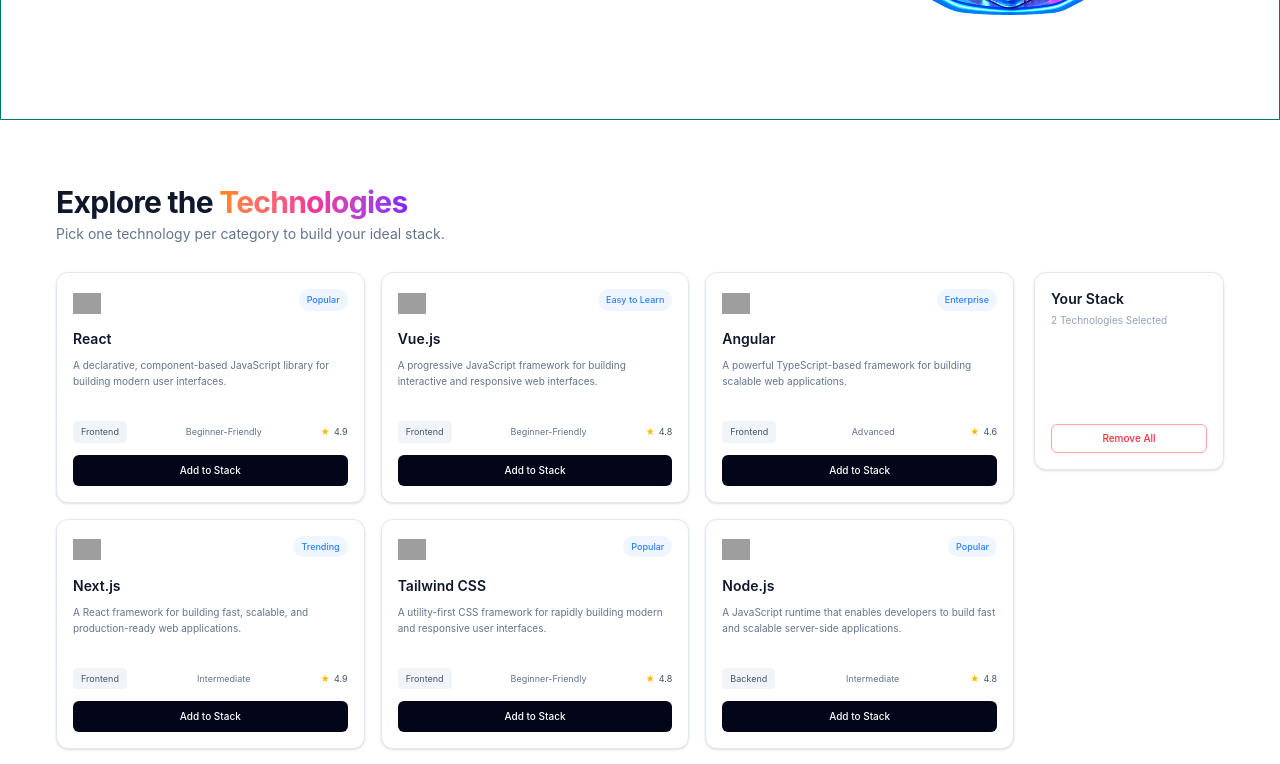
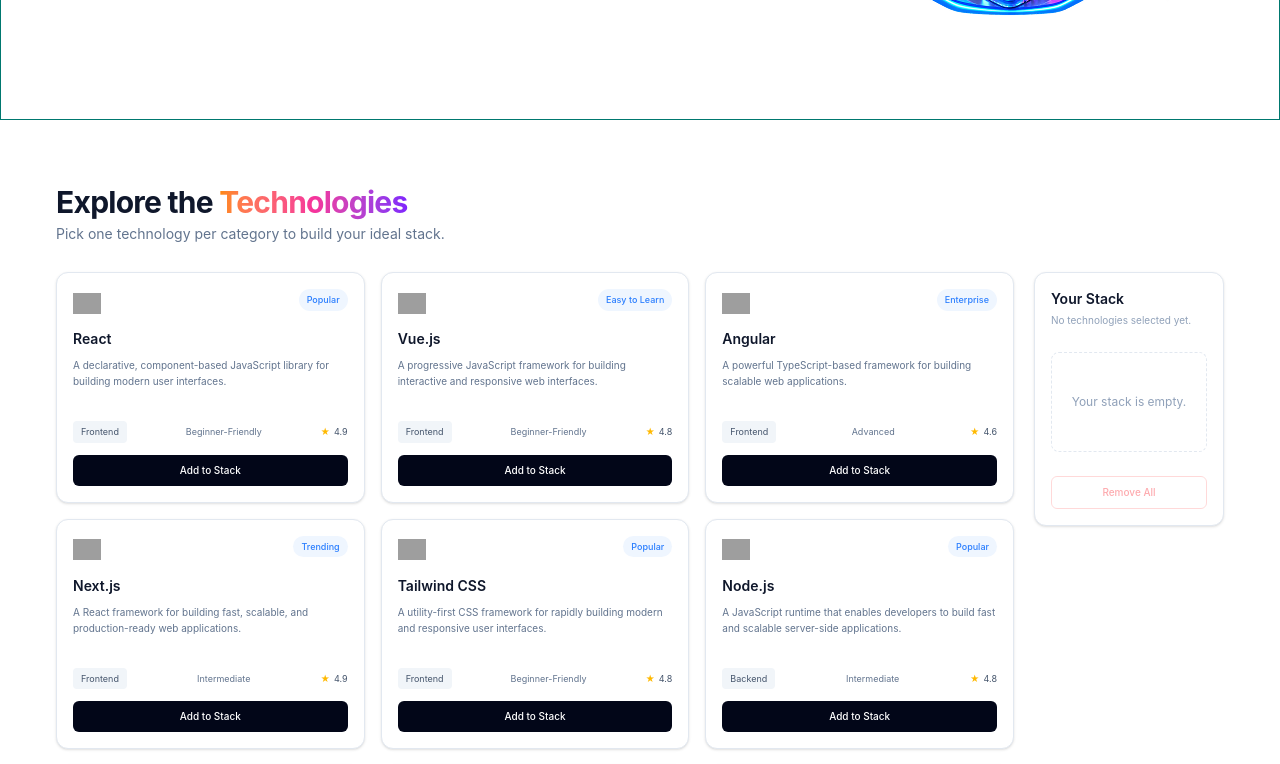
Before and after one commit to Irtisam99/Dev-Stack, a React (Vite) app: page / in a window 1280 px wide. Shown: the part 520-1284 px from the top of the page. Built offline with nearby package versions, Linux system fonts and the light colour scheme; grey boxes are pictures that could not be loaded.

Commit message:
Added Functionality

```diff
--- a/src/App.tsx
+++ b/src/App.tsx
@@ -15,12 +15,56 @@
   const[technologyPromise]=useState(()=>technologiesFetch())
   console.log(technologyPromise)
 
+  // SelectedOnes
+
+  const [selectedTechnologies, setSeletectedTechnologies]=useState<ITechnology[]>([])
+
+
+  // ADD TO STACK
+  const addToStack = (technology: ITechnology) => {
+  setSeletectedTechnologies((previousTechnologies) => {
+    const alreadyExists = previousTechnologies.some(
+      (selectedTechnology) =>
+        selectedTechnology.id === technology.id
+    );
+
+    if (alreadyExists) {
+      return previousTechnologies;
+    }
+
+    return [...previousTechnologies, technology];
+  });
+};
+
+  // Remove from stack
+
+    const removeFromStack = (technologyId: string) => {
+    setSeletectedTechnologies((previousTechnologies) =>
+      previousTechnologies.filter(
+        (technology) => technology.id !== technologyId
+      )
+    );
+  };
+
+  // Remove All
+    const removeAllFromStack = () => {
+    setSeletectedTechnologies([]);
+  };
+
+
   return (
     <>
         <Nav></Nav>
         <Hero></Hero>
         <Suspense fallback={<h2>Loading....</h2>}>
-             <Technologies technologyPromise={technologyPromise}></Technologies>
+             <Technologies
+              technologyPromise={technologyPromise}
+              selectedTechnologies={selectedTechnologies}
+              addToStack={addToStack}
+              removeFromStack={removeFromStack}
+              removeAllFromStack={removeAllFromStack}
+
+             />
         </Suspense>
 
     </>
--- a/src/Technologies.tsx
+++ b/src/Technologies.tsx
@@ -4,14 +4,18 @@
 
 interface ITechnologiesProps {
   technologyPromise: Promise<ITechnology[]>;
+  selectedTechnologies: ITechnology[];
+  addToStack: (technology: ITechnology) => void;
+  removeFromStack: (technologyId: string) => void;
+  removeAllFromStack: () => void;
 }
-const Technologies = ({technologyPromise}:ITechnologiesProps) => {
+const Technologies = ({technologyPromise,selectedTechnologies,addToStack,removeFromStack,removeAllFromStack}:ITechnologiesProps) => {
     const technologies=use(technologyPromise);
 
+
     return (
-        <section className="bg-white px-6 py-16 sm:px-8 lg:px-14 border-green-400 ">
+    <section className="bg-white px-6 py-16 sm:px-8 lg:px-14">
       <div className="container mx-auto">
-
         <div className="mb-7">
           <h2 className="text-2xl font-bold tracking-tight text-slate-900 sm:text-3xl">
             Explore the{" "}
@@ -19,41 +23,93 @@
               Technologies
             </span>
           </h2>
+
           <p className="mt-1 text-xs text-slate-500 sm:text-sm">
             Pick one technology per category to build your ideal stack.
           </p>
         </div>
 
-
         <div className="grid items-start gap-5 lg:grid-cols-[minmax(0,3fr)_175px] xl:grid-cols-[minmax(0,3fr)_190px]">
           <div className="grid grid-cols-1 gap-4 sm:grid-cols-2 xl:grid-cols-3">
-                    {
-                        technologies.map((technology)=>{
-                            return <TechnologyCard key={technology.id} technology={technology}></TechnologyCard>
-                        })
-                    }
+            {technologies.map((technology) => {
+              const isAdded = selectedTechnologies.some(
+                (selectedTechnology) =>
+                  selectedTechnology.id === technology.id
+              );
 
+              return (
+                <TechnologyCard
+                  key={technology.id}
+                  technology={technology}
+                  isAdded={isAdded}
+                  addToStack={addToStack}
+                />
+              );
+            })}
           </div>
 
           <aside className="rounded-xl border border-slate-200 bg-white p-4 shadow-sm">
             <h3 className="text-sm font-semibold text-slate-900">
               Your Stack
+            </h3>
 
-                    </h3>
             <p className="mt-1 text-[10px] text-slate-400">
-                        2 Technologies Selected
+              {selectedTechnologies.length === 0
+                ? "No technologies selected yet."
+                : `${selectedTechnologies.length} Technologies Selected`}
             </p>
 
-                     <button type="button"
-                            className="mt-24 w-full rounded-md border border-red-300 px-3 py-1.5 text-[10px] font-medium text-red-500 transition hover:bg-red-50">
+            {selectedTechnologies.length === 0 ? (
+              <div className="mt-6 flex min-h-[100px] items-center justify-center rounded-lg border border-dashed border-slate-200 px-3 text-center text-xs text-slate-400">
+                Your stack is empty.
+              </div>
+            ) : (
+              <div className="mt-5 space-y-2">
+                {selectedTechnologies.map((technology) => (
+                  <div
+                    key={technology.id}
+                    className="flex items-center gap-2 rounded-lg border border-slate-200 p-2"
+                  >
+                    <img
+                      src={technology.icon}
+                      alt={`${technology.name} icon`}
+                      className="h-7 w-7 object-contain"
+                    />
+
+                    <div className="min-w-0 flex-1">
+                      <p className="truncate text-[10px] font-semibold text-slate-800">
+                        {technology.name}
+                      </p>
+
+                      <p className="text-[8px] text-slate-400">
+                        {technology.category}
+                      </p>
+                    </div>
+
+                    <button
+                      type="button"
+                      onClick={() => removeFromStack(technology.id)}
+                      className="text-lg leading-none text-slate-400 transition hover:text-slate-700"
+                      aria-label={`Remove ${technology.name}`}
+                    >
+                      ×
+                    </button>
+                  </div>
+                ))}
+              </div>
+            )}
+
+            <button
+              type="button"
+              onClick={removeAllFromStack}
+              disabled={selectedTechnologies.length === 0}
+              className="mt-6 w-full rounded-md border border-red-300 px-3 py-2 text-[10px] font-medium text-red-500 transition hover:bg-red-50 disabled:cursor-not-allowed disabled:opacity-40"
+            >
               Remove All
             </button>
-
           </aside>
         </div>
-
       </div>
-
     </section>
 
     );
--- a/src/TechnologyCard.tsx
+++ b/src/TechnologyCard.tsx
@@ -2,8 +2,10 @@
 
 interface ITechnologyCardProps {
   technology: ITechnology;
+  isAdded: boolean;
+  addToStack: (technology: ITechnology) => void;
 }
-const TechnologyCard = ({technology}:ITechnologyCardProps) => {
+const TechnologyCard = ({technology,isAdded,addToStack}:ITechnologyCardProps) => {
     return (
         <article className="flex min-h-[230px] flex-col rounded-xl border border-slate-200 bg-white p-4 shadow-sm transition hover:-translate-y-0.5 hover:shadow-md">
         <div className="flex items-start justify-between">
@@ -41,13 +43,19 @@
             </span>
         </div>
 
-        <button
-            type="button"
-            className="mt-3 w-full rounded-md bg-slate-950 py-2 text-[10px] font-medium text-white transition hover:bg-slate-800"
-        >
-            Add to Stack
-        </button>
-        </article>
+      <button
+        type="button"
+        onClick={() => addToStack(technology)}
+        disabled={isAdded}
+        className={`mt-3 w-full rounded-md py-2 text-[10px] font-medium transition ${
+          isAdded
+            ? "cursor-not-allowed bg-slate-200 text-slate-500"
+            : "bg-slate-950 text-white hover:bg-slate-800"
+        }`}
+      >
+        {isAdded ? "✓ Added to Stack" : "Add to Stack"}
+      </button>
+    </article>
     );
 };
 
```
Lines whose indentation alone changed are shown as unchanged.
